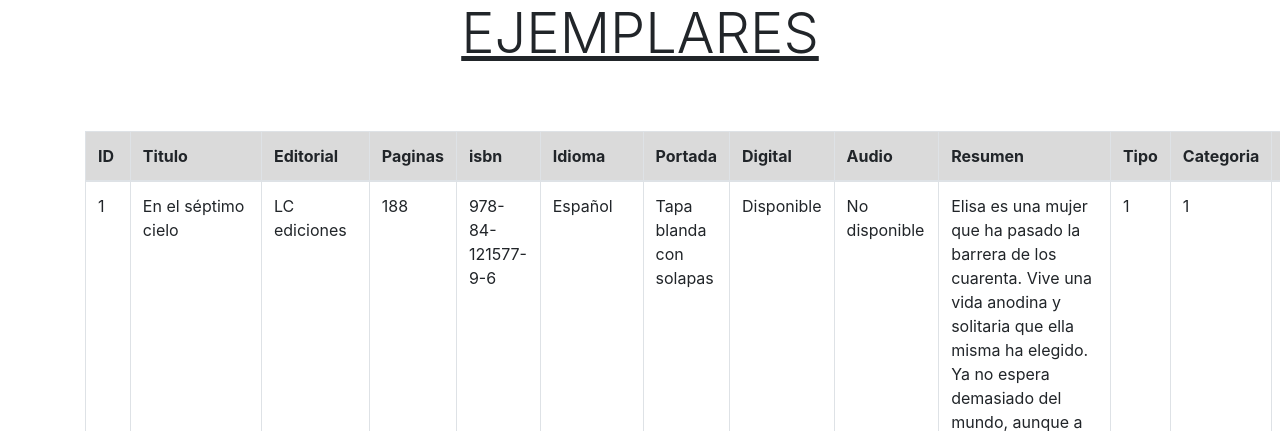
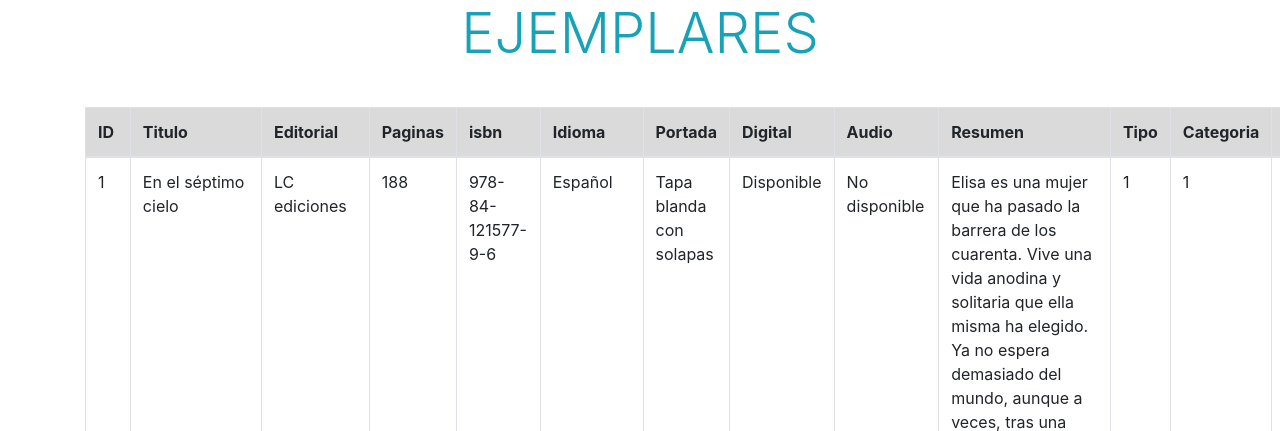
Before and after one commit to MedalitContreras/SisBibliotecaG02, a CodeIgniter app: page /SisBibliotecaG02/usuario/ejemplar in a window 1280 px wide; the page is wider, and only the part inside the window is pictured. Shown: the part 56-487 px from the top of that part. Run offline with CodeIgniter, Linux system fonts and the light colour scheme; data comes from the database, SQL or seed files in the repository; some libraries are stand-ins or nearby versions.

Commit message:
Editando Titulo

```diff
--- a/bibliotecag2/application/views/usuario/ejemplar.php
+++ b/bibliotecag2/application/views/usuario/ejemplar.php
@@ -12,8 +12,8 @@
   <a href="<?php echo base_url('Login/salir'); ?>" class="navbar-brand" href="#"><i class="fas fa-sign-out-alt"></i> SALIR</a>
 
   </nav>
-<h2 align="center" class="display-4"><P><u>EJEMPLARES</u></P></h2>
-<br><br>
+<h2 align="center" class="display-4"><P class="text-info">EJEMPLARES</P></h2>
+<br>
 
 
 
```
